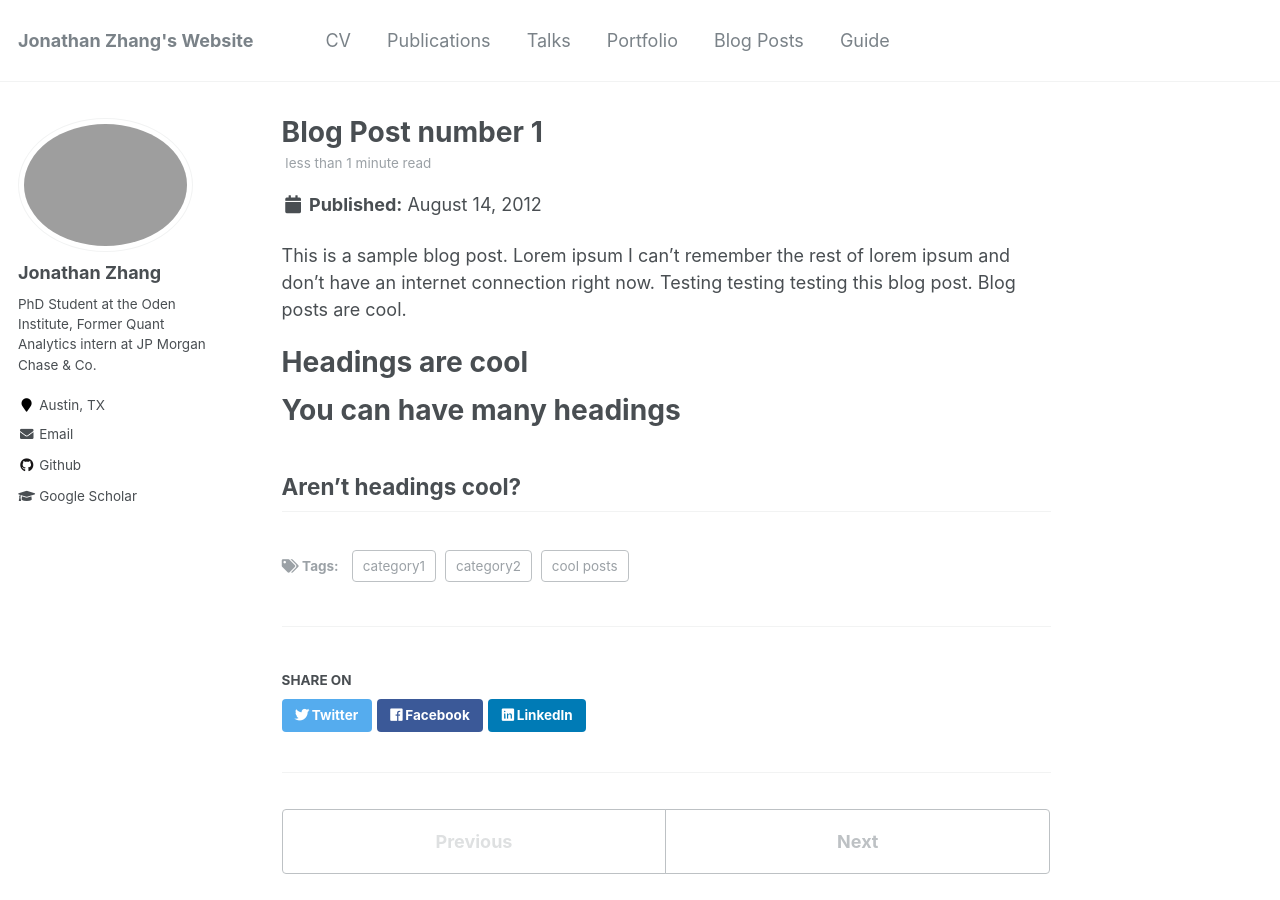
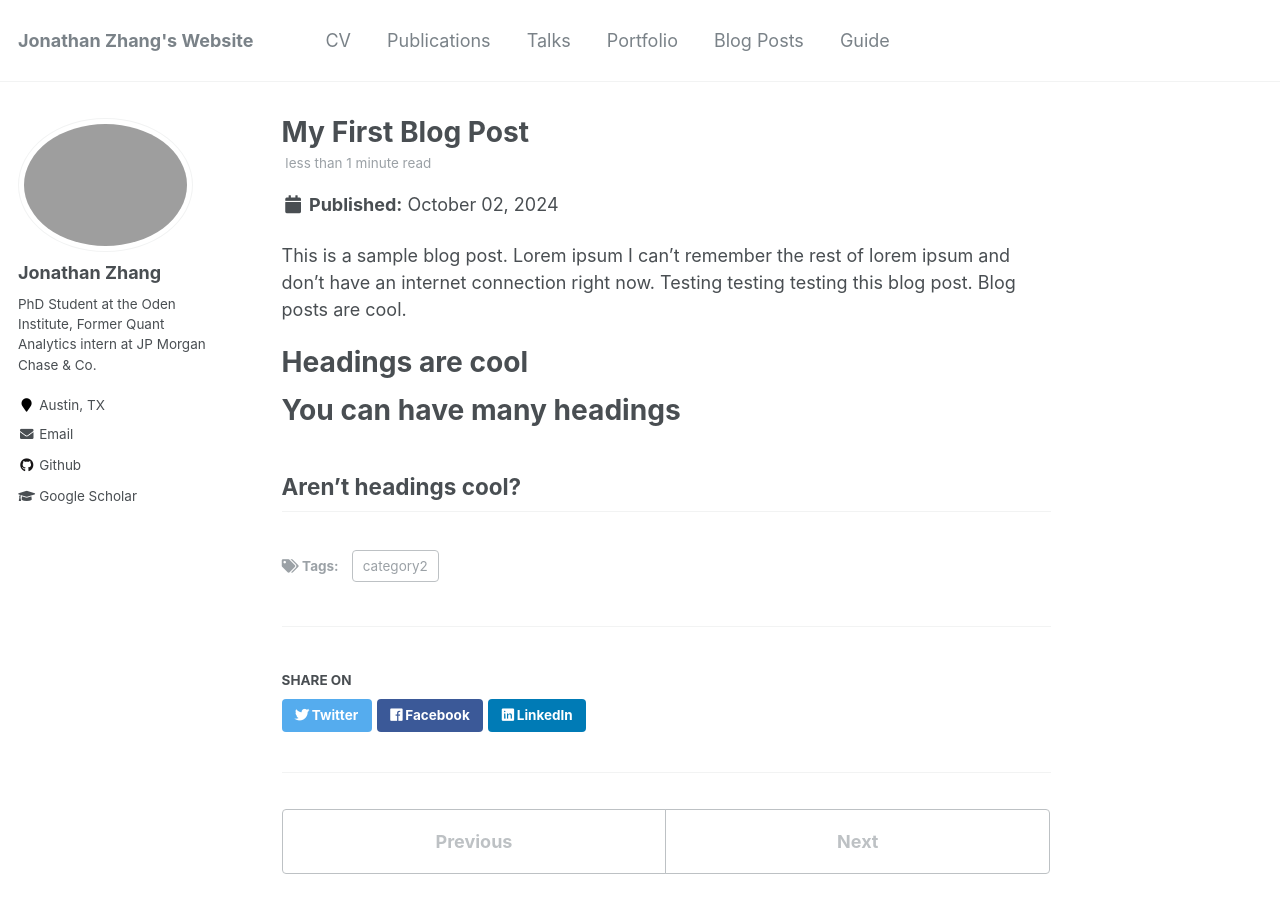
Before and after one commit to jdz357/jdz357.github.io, a Jekyll site: the page built from _posts/2012-08-14-blog-post-1.md, in a window 1280 px wide and 900 px high. Built offline with Jekyll 4.4.1, drawn with Linux system fonts in a browser that asks for light colours.

Commit message:
start a bloc post

```diff
--- a/_posts/2012-08-14-blog-post-1.md
+++ b/_posts/2012-08-14-blog-post-1.md
@@ -1,10 +1,8 @@
 ---
-title: 'Blog Post number 1'
-date: 2012-08-14
-permalink: /posts/2012/08/blog-post-1/
+title: 'My First Blog Post'
+date: 2024-10-02
+permalink: /posts/2024/10/blog-post-1/
 tags:
-  - cool posts
-  - category1
   - category2
 ---
 
```
